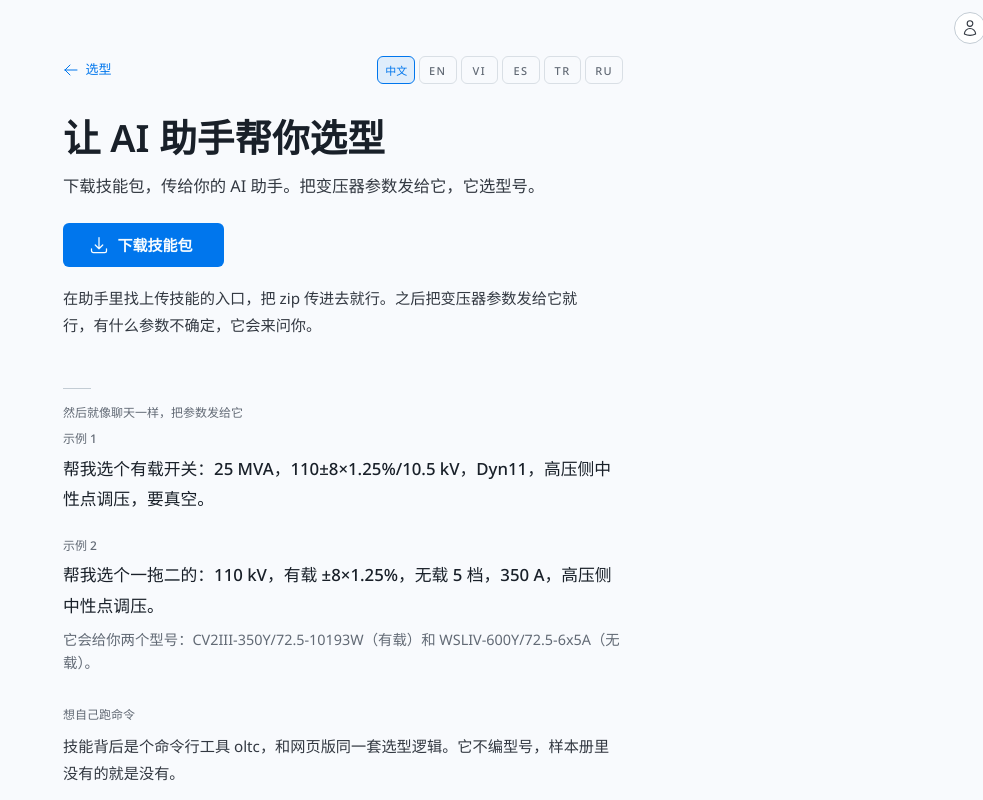
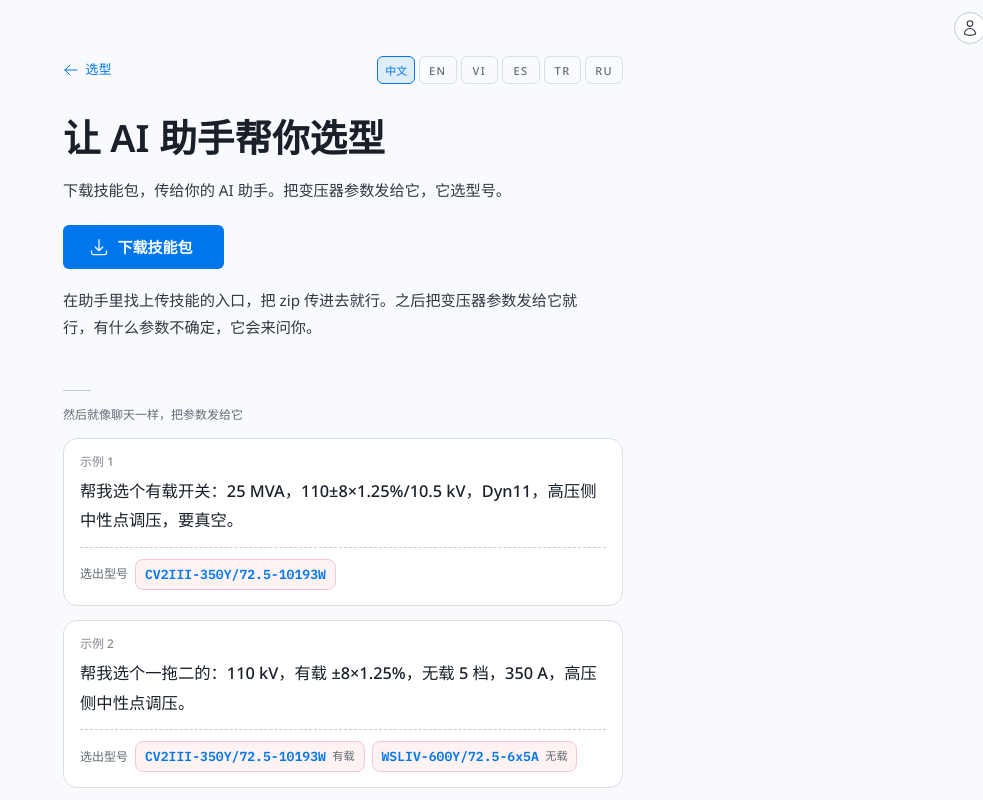
Before and after one commit to erict16/oltc-selector, a Next.js app: page /agents in a window 1280 px wide. Shown: the top 800 px of the page, without its empty margins (297-1280 px from the left). Built offline with nearby package versions, Linux system fonts and the light colour scheme.

Commit message:
feat: guide examples as chat cards with type chips; 示例 1 gets its result
Co-authored-by: Eric Tan <eric.tan.dev@outlook.com>

```diff
--- a/app/globals.css
+++ b/app/globals.css
@@ -490,9 +490,6 @@ select:open {
   letter-spacing: 0;
 }
 .guide[lang="zh"] .guide-lead,
-.guide[lang="zh"] .guide-quote {
-  line-height: 1.8;
-}
 
 .guide-how {
   margin: 1.1rem 0 0;
@@ -601,41 +598,70 @@ select:open {
   font-weight: 500;
   color: var(--color-muted);
 }
-.guide-more .guide-result + .guide-k {
+.guide-more .guide-chat + .guide-k {
   margin-top: 2rem;
 }
-.guide-result {
-  margin: 0.45rem 0 0;
-  font-size: 0.9rem;
-  line-height: 1.6;
-  color: var(--color-muted);
+.guide-chat {
+  margin-top: 0.9rem;
+  padding: 0.85rem 1rem 0.95rem;
+  border: 1px solid var(--color-rule);
+  border-radius: 14px;
+  background: #fff;
 }
 .guide-ex {
-  margin: 0.55rem 0 0;
+  margin: 0;
+  font-size: 0.75rem;
+  font-weight: 500;
+  color: var(--color-caption);
+}
+.guide-q {
+  margin: 0.4rem 0 0;
+  font-size: 1.02rem;
+  font-weight: 500;
+  line-height: 1.7;
+  color: var(--color-ink);
+}
+.guide[lang="zh"] .guide-q {
+  line-height: 1.8;
+}
+.guide-a {
+  display: flex;
+  flex-wrap: wrap;
+  align-items: center;
+  gap: 0.45rem;
+  margin-top: 0.7rem;
+  padding-top: 0.7rem;
+  border-top: 1px dashed var(--color-rule-2);
+}
+.guide-a-label {
   font-size: 0.75rem;
   font-weight: 500;
   color: var(--color-muted);
 }
-.guide-more .guide-quote + .guide-ex {
-  margin-top: 1.4rem;
+.guide-type {
+  display: inline-flex;
+  align-items: center;
+  gap: 0.4rem;
+  padding: 0.28rem 0.55rem;
+  border: 1px solid color-mix(in oklch, var(--color-accent) 30%, #fff);
+  border-radius: 8px;
+  background: color-mix(in oklch, var(--color-accent) 7%, #fff);
+  color: var(--color-accent);
+  font-family: var(--font-mono);
+  font-size: 0.82rem;
+  font-weight: 600;
 }
-.guide-ex + .guide-quote {
-  margin-top: 0.35rem;
+.guide-tag {
+  font-family: var(--font-sans);
+  font-size: 0.7rem;
+  font-weight: 500;
+  color: var(--color-muted);
 }
 .guide-more-body {
   margin: 0.55rem 0 0;
   font-size: 0.95rem;
   line-height: 1.7;
   color: var(--color-ink-2);
-}
-.guide-quote {
-  margin: 0.7rem 0 0;
-  padding: 0;
-  border: 0;
-  font-size: 1.05rem;
-  font-weight: 500;
-  line-height: 1.7;
-  color: var(--color-ink);
 }
 
 .guide-dl {
--- a/components/AgentsGuide.tsx
+++ b/components/AgentsGuide.tsx
@@ -12,6 +12,9 @@ import { agentGuide } from "@/lib/i18nAgents";
 const BASE = process.env.NEXT_PUBLIC_BASE_PATH ?? "";
 const INSTALL = "npm i -g oltc-selector";
 const RUN = "oltc --iu 350 --um 40.5 --conn D --reg W --pm 8";
+const TYPE_EX1 = "CV2III-350Y/72.5-10193W";
+const TYPE_EX2_OLTC = "CV2III-350Y/72.5-10193W";
+const TYPE_EX2_OCTC = "WSLIV-600Y/72.5-6x5A";
 
 export function AgentsGuide() {
   const lang = useAppLang();
@@ -65,11 +68,29 @@ export function AgentsGuide() {
 
       <section className="guide-more">
         <h2 className="guide-k">{c.say}</h2>
-        <p className="guide-ex">{c.ex1}</p>
-        <blockquote className="guide-quote">{c.sayBody}</blockquote>
-        <p className="guide-ex">{c.ex2}</p>
-        <blockquote className="guide-quote">{c.sayBody2}</blockquote>
-        <p className="guide-result">{c.sayResult2}</p>
+        <div className="guide-chat">
+          <p className="guide-ex">{c.ex1}</p>
+          <p className="guide-q">{c.sayBody}</p>
+          <div className="guide-a">
+            <span className="guide-a-label">{c.result}</span>
+            <code className="guide-type">{TYPE_EX1}</code>
+          </div>
+        </div>
+        <div className="guide-chat">
+          <p className="guide-ex">{c.ex2}</p>
+          <p className="guide-q">{c.sayBody2}</p>
+          <div className="guide-a">
+            <span className="guide-a-label">{c.result}</span>
+            <code className="guide-type">
+              {TYPE_EX2_OLTC}
+              <span className="guide-tag">{c.tagOltc}</span>
+            </code>
+            <code className="guide-type">
+              {TYPE_EX2_OCTC}
+              <span className="guide-tag">{c.tagOctc}</span>
+            </code>
+          </div>
+        </div>
         <h2 className="guide-k">{c.cli}</h2>
         <p className="guide-more-body">{c.cliBody}</p>
         <div className="guide-term">
--- a/lib/i18nAgents.ts
+++ b/lib/i18nAgents.ts
@@ -15,7 +15,9 @@ export type AgentGuideCopy = {
   ex2: string;
   sayBody: string;
   sayBody2: string;
-  sayResult2: string;
+  result: string;
+  tagOltc: string;
+  tagOctc: string;
   copy: string;
   copied: string;
   limit: string;
@@ -39,8 +41,9 @@ const zh: AgentGuideCopy = {
     "帮我选个有载开关：25 MVA，110±8×1.25%/10.5 kV，Dyn11，高压侧中性点调压，要真空。",
   sayBody2:
     "帮我选个一拖二的：110 kV，有载 ±8×1.25%，无载 5 档，350 A，高压侧中性点调压。",
-  sayResult2:
-    "它会给你两个型号：CV2III-350Y/72.5-10193W（有载）和 WSLIV-600Y/72.5-6x5A（无载）。",
+  result: "选出型号",
+  tagOltc: "有载",
+  tagOctc: "无载",
   copy: "复制",
   copied: "已复制",
   limit: "出 OS 或采购前，需要工程确认。",
@@ -64,8 +67,9 @@ const en: AgentGuideCopy = {
     "Pick an on-load tap-changer for me: 25 MVA, 110±8×1.25%/10.5 kV, Dyn11, taps at the HV neutral, vacuum.",
   sayBody2:
     "Pick one for a transformer with both on-load and off-circuit taps: 110 kV, on-load ±8×1.25%, off-circuit 5 positions, 350 A, taps at the HV neutral.",
-  sayResult2:
-    "It answers with two types: CV2III-350Y/72.5-10193W (on-load) and WSLIV-600Y/72.5-6x5A (off-circuit).",
+  result: "Result",
+  tagOltc: "on-load",
+  tagOctc: "off-circuit",
   copy: "Copy",
   copied: "Copied",
   limit: "Get engineering sign-off before an OS or a purchase.",
@@ -89,8 +93,9 @@ const vi: AgentGuideCopy = {
     "Chọn giúp tôi bộ chuyển nấc có tải: 25 MVA, 110±8×1.25%/10.5 kV, Dyn11, điều áp ở trung tính cao áp, chân không.",
   sayBody2:
     "Chọn giúp tôi cho máy biến áp vừa có tải vừa không tải: 110 kV, có tải ±8×1.25%, không tải 5 nấc, 350 A, điều áp ở trung tính cao áp.",
-  sayResult2:
-    "Nó trả về hai kiểu: CV2III-350Y/72.5-10193W (có tải) và WSLIV-600Y/72.5-6x5A (không tải).",
+  result: "Kết quả",
+  tagOltc: "có tải",
+  tagOctc: "không tải",
   copy: "Chép",
   copied: "Đã chép",
   limit: "Trước OS hoặc mua hàng cần kỹ sư xác nhận.",
@@ -114,8 +119,9 @@ const es: AgentGuideCopy = {
     "Elíjame un cambiador en carga: 25 MVA, 110±8×1.25%/10.5 kV, Dyn11, regulación en el neutro de AT, vacío.",
   sayBody2:
     "Elíjame uno para un transformador con regulación en carga y sin carga: 110 kV, en carga ±8×1.25%, sin carga 5 posiciones, 350 A, regulación en el neutro de AT.",
-  sayResult2:
-    "Responde con dos tipos: CV2III-350Y/72.5-10193W (en carga) y WSLIV-600Y/72.5-6x5A (sin carga).",
+  result: "Resultado",
+  tagOltc: "en carga",
+  tagOctc: "sin carga",
   copy: "Copiar",
   copied: "Copiado",
   limit: "Antes de un OS o una compra, confírmelo con ingeniería.",
@@ -139,8 +145,9 @@ const tr: AgentGuideCopy = {
     "Bana yük altında kademe değiştirici seç: 25 MVA, 110±8×1.25%/10.5 kV, Dyn11, YG tarafı yıldız noktasından ayar, vakum.",
   sayBody2:
     "Hem yük altında hem yüksüz kademeli bir trafo için seç: 110 kV, yük altında ±8×1.25%, yüksüz 5 kademe, 350 A, YG yıldız noktasından ayar.",
-  sayResult2:
-    "İki tip verir: CV2III-350Y/72.5-10193W (yük altında) ve WSLIV-600Y/72.5-6x5A (yüksüz).",
+  result: "Sonuç",
+  tagOltc: "yük altında",
+  tagOctc: "yüksüz",
   copy: "Kopyala",
   copied: "Kopyalandı",
   limit: "OS veya satın almadan önce mühendis onayı alın.",
@@ -164,8 +171,9 @@ const ru: AgentGuideCopy = {
     "Подбери РПН: 25 МВА, 110±8×1.25%/10.5 кВ, Dyn11, регулирование в нейтрали ВН, вакуум.",
   sayBody2:
     "Подбери для трансформатора с РПН и ПБВ: 110 кВ, под нагрузкой ±8×1.25%, без нагрузки 5 ступеней, 350 А, регулирование в нейтрали ВН.",
-  sayResult2:
-    "Получается два типа: CV2III-350Y/72.5-10193W (РПН) и WSLIV-600Y/72.5-6x5A (ПБВ).",
+  result: "Результат",
+  tagOltc: "РПН",
+  tagOctc: "ПБВ",
   copy: "Копировать",
   copied: "Скопировано",
   limit: "Перед OS или закупкой нужно подтверждение инженера.",
```
